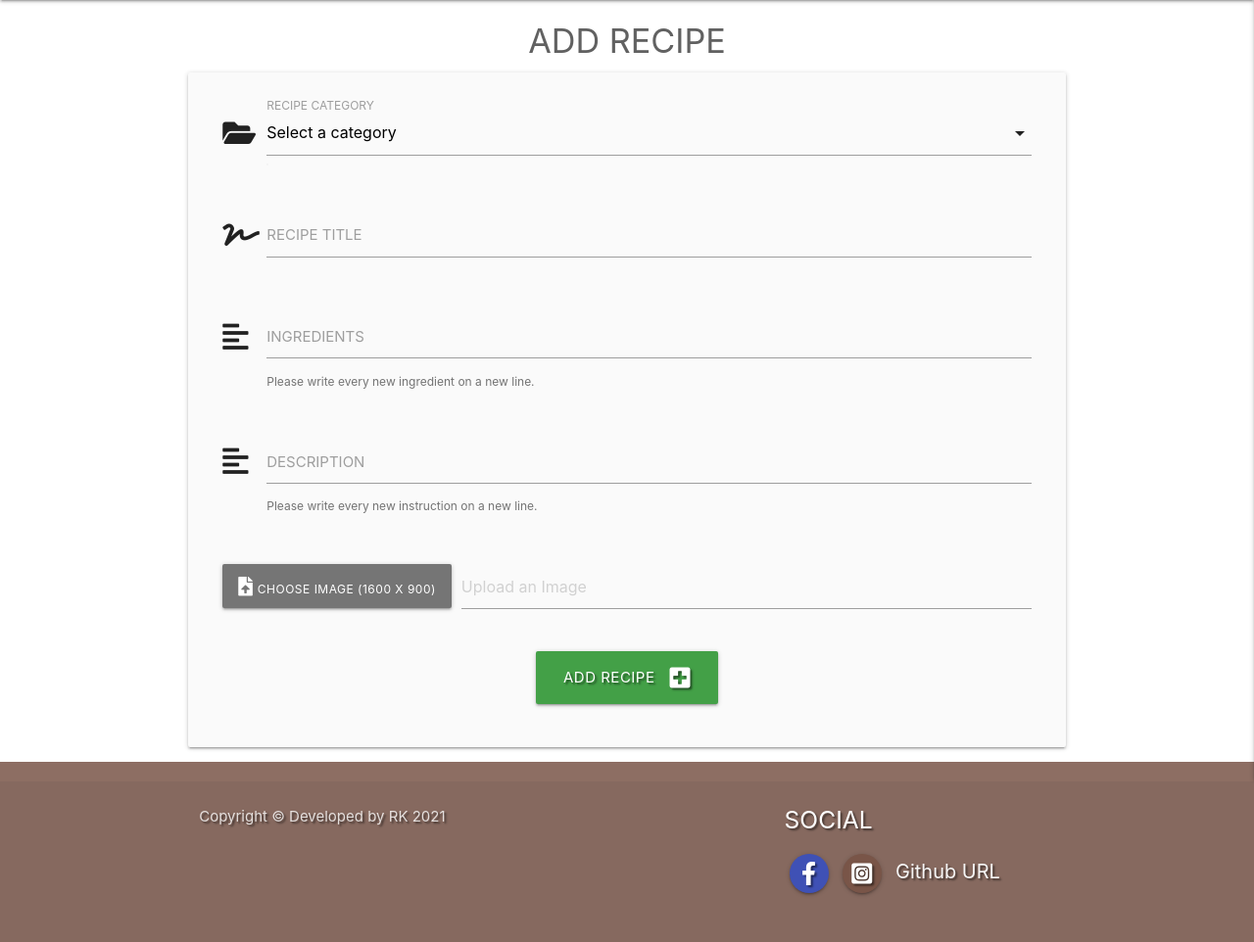
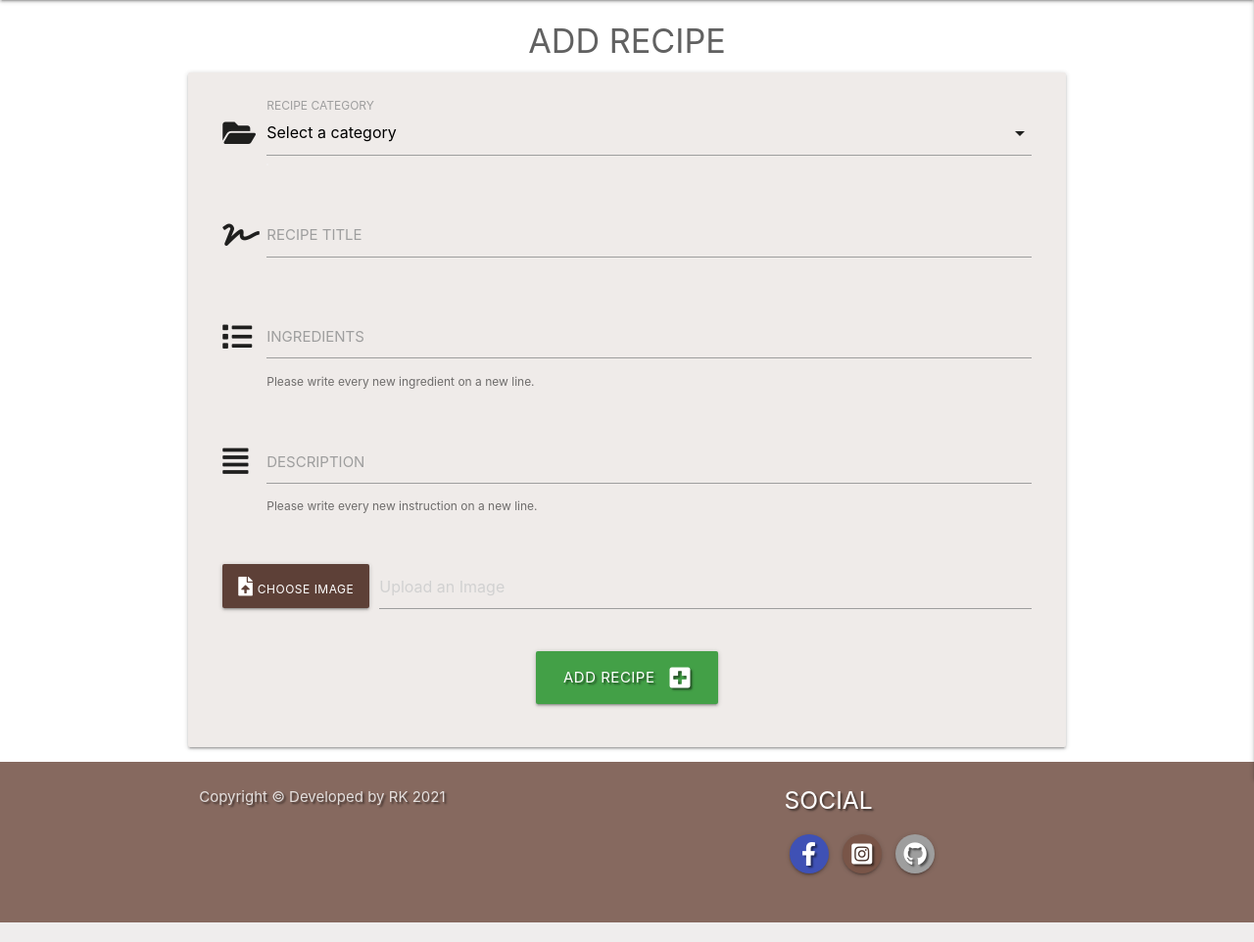
Before and after one commit to Code-Institute-Submissions/RoVsEk23-selsey_kitchen, a Flask app: page /add_recipe in a window 1280 px wide. Shown: the part 64-1026 px from the top of the page at 98% size. Run offline with Flask 2, Linux system fonts and the light colour scheme; the visitor is signed in with stand-in values (Sample User, id 1); data that the repository does not hold is empty; some libraries are stand-ins or nearby versions.

Commit message:
css and icon changes made to add recipe form

```diff
--- a/static/css/style.css
+++ b/static/css/style.css
@@ -49,6 +49,10 @@ nav .brand-logo {
     display: inline-block;
 }
 
+.page-footer {
+    padding-top: 0px !important;
+}
+
 /*----------------------- MEDIA QUERIES */
 
 @media screen and (max-width: 640px) {
--- a/templates/add_recipe.html
+++ b/templates/add_recipe.html
@@ -5,7 +5,7 @@
 <h4 class="grey-text text-darken-2 center-align">ADD RECIPE</h4>
 
 <!-- Add recipes -->
-<div class="row card-panel grey lighten-5">
+<div class="row card-panel brown lighten-5">
     <form class="col s12" method="POST" action="{{ url_for('add_recipe') }}" enctype="multipart/form-data">
         <!-- recipe category -->
         <div class="row">
@@ -32,7 +32,7 @@
         <!-- recipe ingredients -->
         <div class="row">
             <div class="input-field col s12">
-                <i class="fas fa-align-left prefix light-grey-text text-darken-4"></i>
+                <i class="fas fa-list prefix light-grey-text text-darken-4"></i>
                 <textarea id="recipe_ingredients" name="recipe_ingredients" minlength="20" maxlength="2000"
                     class="materialize-textarea validate" required></textarea>
                 <label for="recipe_ingredients">INGREDIENTS</label>
@@ -43,7 +43,7 @@
         <!-- recipe description -->
         <div class="row">
             <div class="input-field col s12">
-                <i class="fas fa-align-left prefix light-grey-text text-darken-4"></i>
+                <i class="fas fa-align-justify prefix light-grey-text text-darken-4"></i>
                 <textarea id="recipe_description" name="recipe_description" minlength="20" maxlength="2000"
                     class="materialize-textarea validate" required></textarea>
                 <label for="recipe_description">DESCRIPTION</label>
@@ -54,11 +54,10 @@
         <!-- recipe image -->
         <div class="row">
             <div class="file-field input-field col s12">
-                <div class="btn grey darken-1">
+                <div class="btn brown darken-2">
                     <i class="fas fa-file-upload white-text"></i>
                     <input type="file" name="file" id="file" />
-                    <label for="file" class="white-text" style=" line-height: inherit;">Choose Image (1600 X
-                        900)</label>
+                    <label for="file" class="white-text" style=" line-height: inherit;">Choose Image</label>
                 </div>
                 <div class="file-path-wrapper">
                     <input class="file-path validate" type="text" placeholder="Upload an Image" />
--- a/templates/base.html
+++ b/templates/base.html
@@ -103,8 +103,8 @@
                                     target="_blank"><i class="fab fa-facebook-f"></i></a></li>
                             <li><a class="grey-text text-lighten-3 btn-floating brown" href="https://www.instagram.com/"
                                     target="_blank"><i class="fab fa-instagram-square"></i></a></li>
-                            <li><a class="grey-text text-lighten-4" href="https://github.com/RoVsEk23"
-                                    target="_blank">Github URL</a></li>
+                            <li><a class="grey-text text-lighten-3 btn-floating grey" href="https://github.com/RoVsEk23"
+                                    target="_blank"><i class="fab fa-github"></i></a></li>
                         </ul>
                     </div>
                 </div>
```
